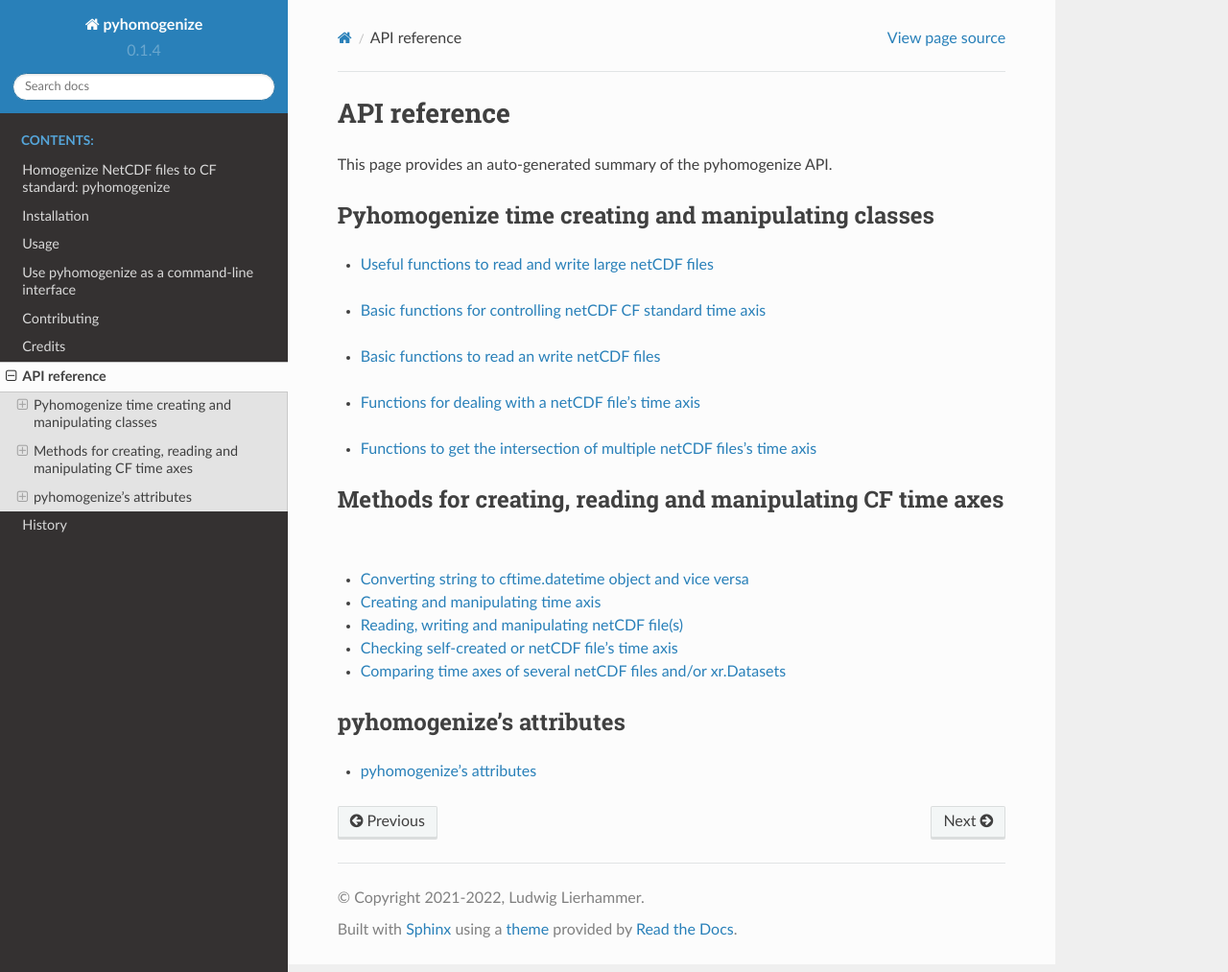
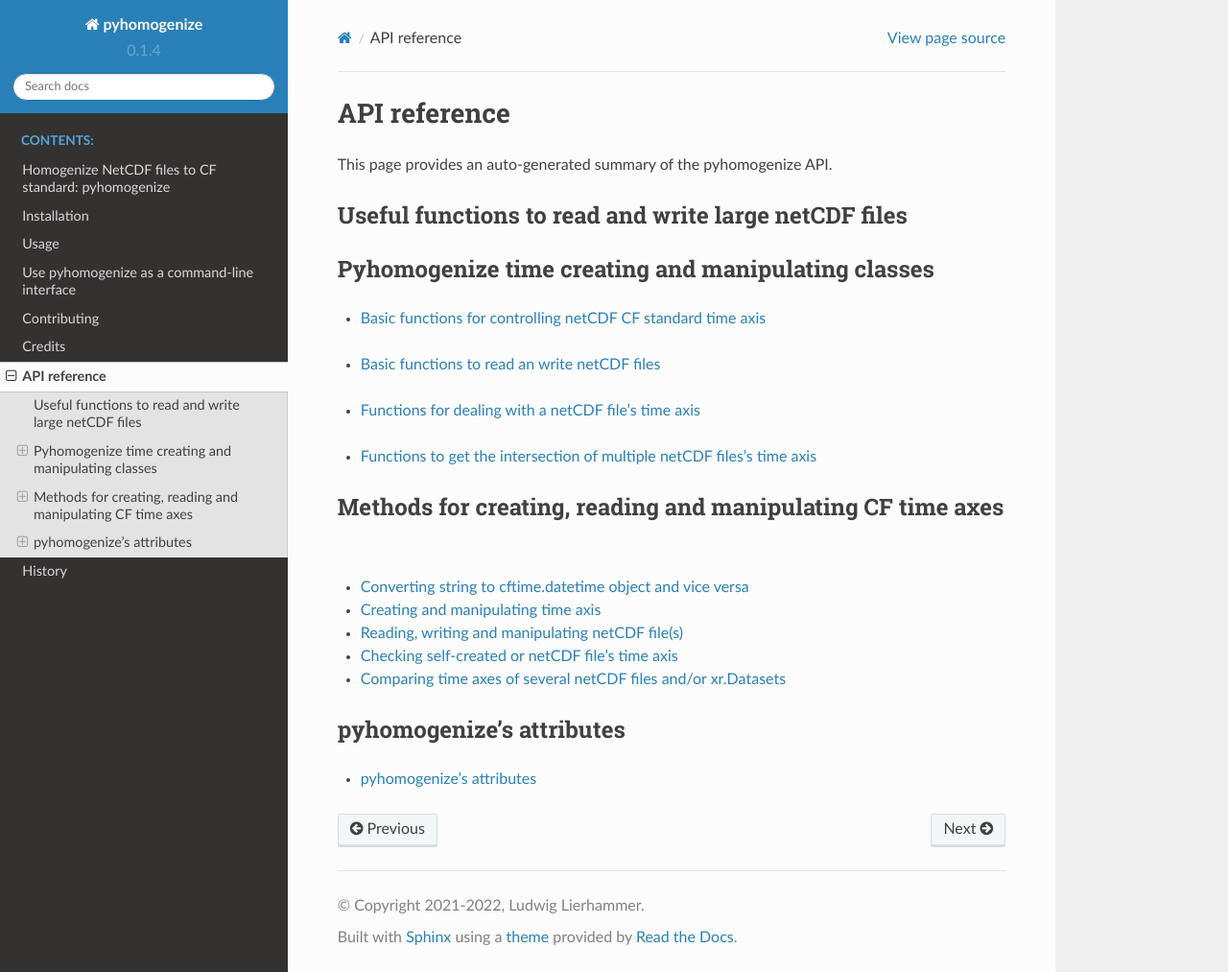
Before and after one commit to climate-service-center/pyhomogenize, a Sphinx documentation site: the page built from docs/api.rst, in a window 1280 px wide and 1013 px high. Shown: the whole window at 96% size. Built offline with Sphinx 7.4.7 and the Read the Docs theme 2.0.0, drawn with Linux system fonts in a browser that asks for light colours; pages that are not in the unit, such as notebooks, are missing from menus.

Commit message:
docs adjusted

```diff
--- a/docs/api.rst
+++ b/docs/api.rst
@@ -6,13 +6,16 @@ API reference
 
 This page provides an auto-generated summary of the pyhomogenize API.
 
-Pyhomogenize time creating and manipulating classes
-===================================================
+Useful functions to read and write large netCDF files
+=====================================================
 
 .. toctree::
    :maxdepth: 2
 
    api_read_write
+
+Pyhomogenize time creating and manipulating classes
+===================================================
 
 .. toctree::
    :maxdepth: 2
```
Also changed, not shown: docs/api_read_write.rst (+1 -8 lines).
